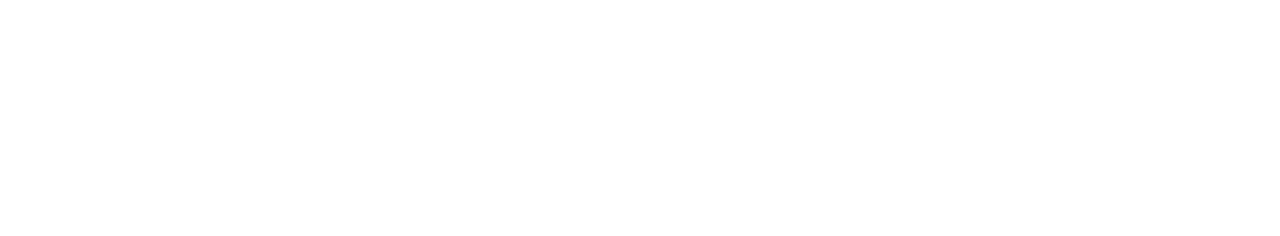
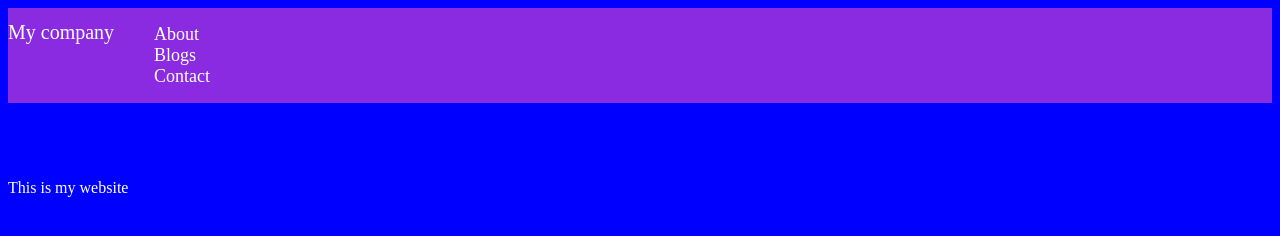
Before and after one commit to roop3754/html-basics, a plain HTML site: page index.html in a window 1280 px wide. Drawn offline with Linux system fonts and the light colour scheme.

Commit message:
Added and Styled the header

```diff
--- a/assets/styles/styles.css
+++ b/assets/styles/styles.css
@@ -0,0 +1,42 @@
+@charset "utf-8";
+@import "./reset.css";
+
+.container {
+    width: min(100% -30px, 1080px);
+    margin-inline: auto;
+}
+
+body {
+    background-color: blue;
+    color: #fff;
+}
+
+.flex {
+    display: flex;
+}
+
+.conatiner p {
+    font-size: 32px;
+}
+
+header {
+    background-color: blueviolet;
+}
+
+h1 {
+    font-size: 20px;
+    font-weight: 500;
+}
+
+ul.flex {
+   gap: 15px;""
+}
+
+.flex li{
+    list-style: none;
+    font-size: 18px;
+}
+
+main {
+    padding-top: 60px;
+}
--- a/index.html
+++ b/index.html
@@ -4,8 +4,25 @@
     <meta charset="UTF-8">
     <meta name="viewport" content="width=device-width, initial-scale=1.0">
     <title>My html basics project</title>
+    <link rel="stylesheet" href="./assets/styles/styles.css" media="all"
 </head>
 <body>
-
+    <header>
+        <div class="container flex">
+            <h1>My company</h1>
+            <nav>
+                <ul>
+                    <li>About</li>
+                    <li>Blogs</li>
+                    <li>Contact</li>
+                </ul>
+            </nav>
+        </div>
+    </header>
+    <main>
+        <div class ="container">
+            <p>This is my website</p>
+        </div>
+    </main>
 </body>
 </html>
```
